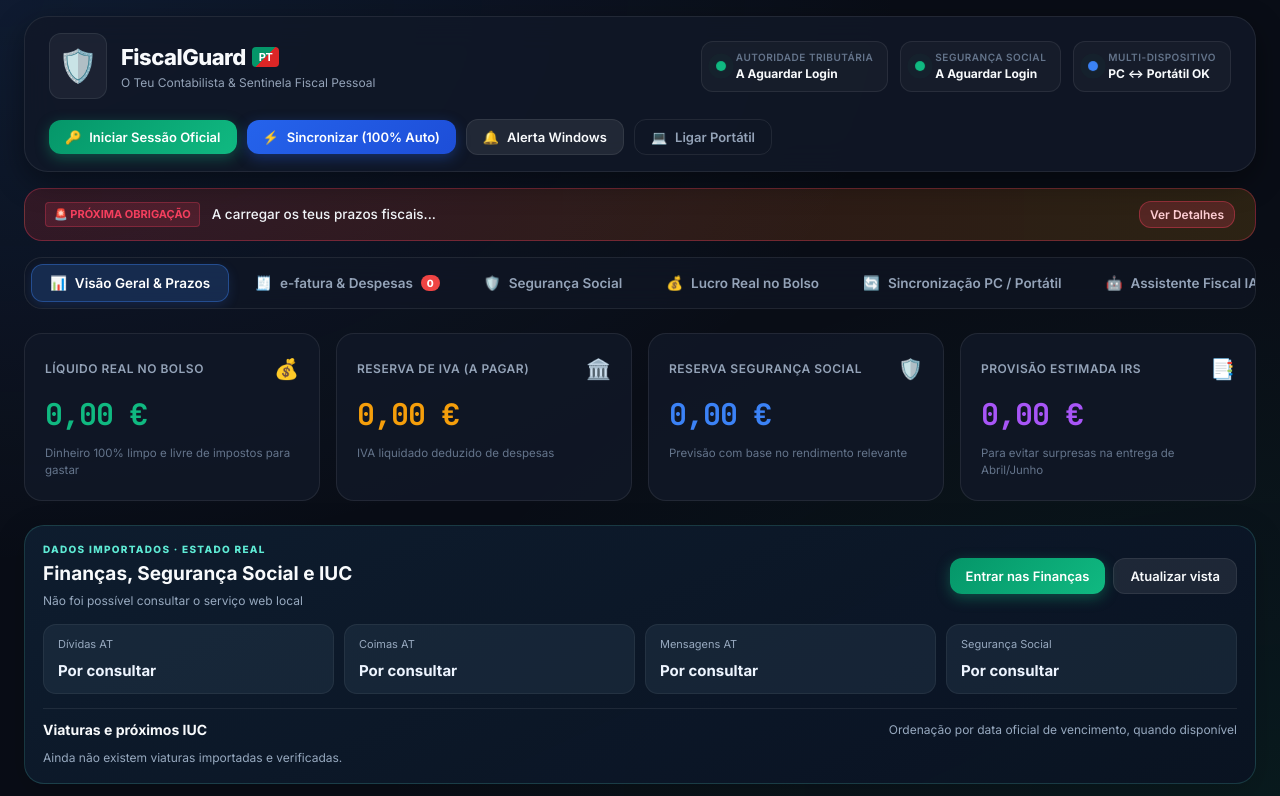
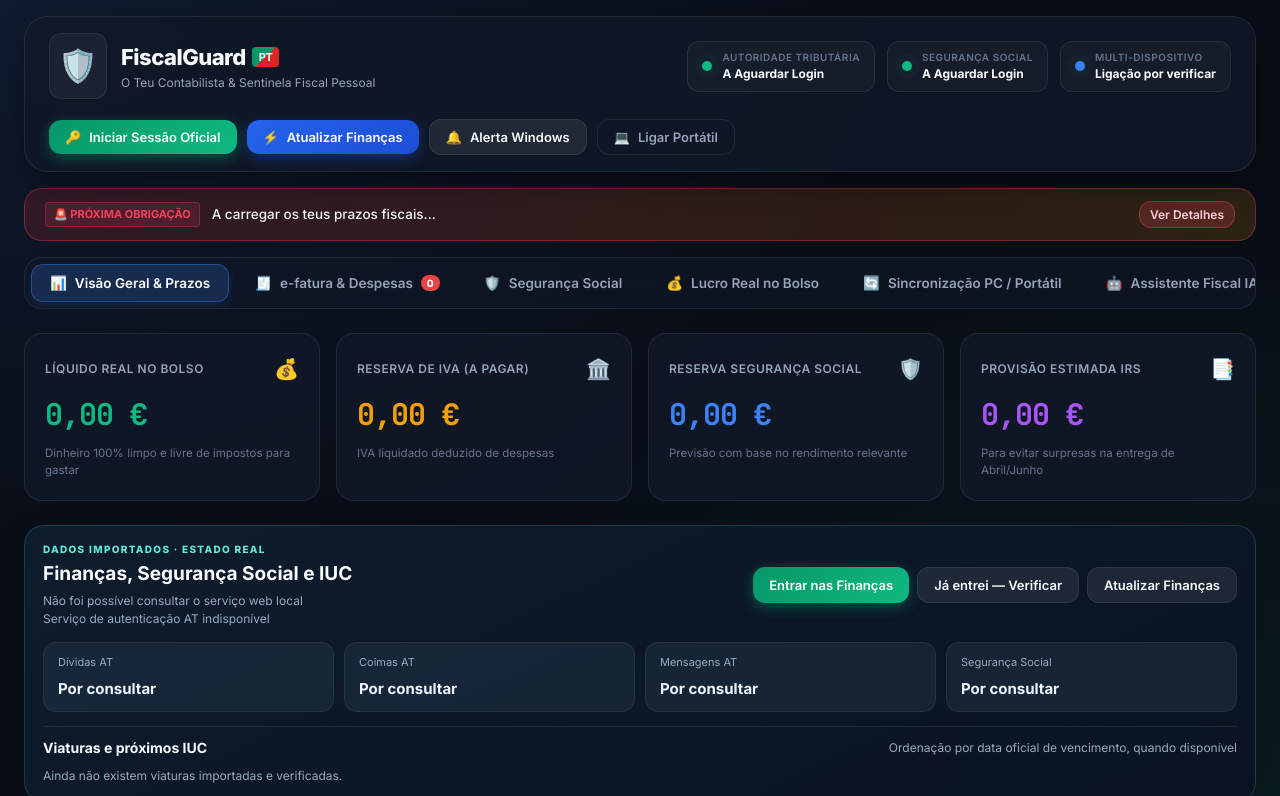
Before and after one commit to ApexScorpio/fiscalguard-pt, a website: page public/index.html in a window 1280 px wide. Shown: the top 796 px of the page. Drawn offline with Linux system fonts and the light colour scheme; no server answers.

Commit message:
web: add explicit AT login confirmation button and honest initial synchronization labels

```diff
--- a/public/index.html
+++ b/public/index.html
@@ -49,7 +49,7 @@
                         <span class="status-indicator live-pulse-blue"></span>
                         <div class="status-info">
                             <span class="status-label">Multi-Dispositivo</span>
-                            <strong class="status-value" id="sync-situation-text">PC ↔ Portátil OK</strong>
+                            <strong class="status-value" id="sync-situation-text">Ligação por verificar</strong>
                         </div>
                     </div>
                 </div>
@@ -63,7 +63,7 @@
                 </button>
                 <button id="btn-sync-all" class="btn btn-primary" title="Executa sincronização 100% automática com credenciais locais">
                     <span class="btn-icon">⚡</span>
-                    <span>Sincronizar (100% Auto)</span>
+                    <span>Atualizar Finanças</span>
                 </button>
                 <button id="btn-notify-test" class="btn btn-secondary" title="Disparar notificação de teste nativa do Windows">
                     <span class="btn-icon">🔔</span>
@@ -163,10 +163,12 @@
                             <p class="official-eyebrow">DADOS IMPORTADOS · ESTADO REAL</p>
                             <h2 id="official-overview-title">Finanças, Segurança Social e IUC</h2>
                             <p class="official-muted" id="official-import-state" aria-live="polite">A verificar importações locais…</p>
+                            <p class="official-muted" id="official-at-session" aria-live="polite">Sessão AT por verificar</p>
                         </div>
                         <div class="official-actions">
                             <button class="btn btn-emerald" id="btn-official-login">Entrar nas Finanças</button>
-                            <button class="btn btn-secondary" id="btn-official-refresh">Atualizar vista</button>
+                            <button class="btn btn-secondary" id="btn-official-verify">Já entrei — Verificar</button>
+                            <button class="btn btn-secondary" id="btn-official-refresh">Atualizar Finanças</button>
                         </div>
                     </div>
                     <div class="official-status-grid">
```
